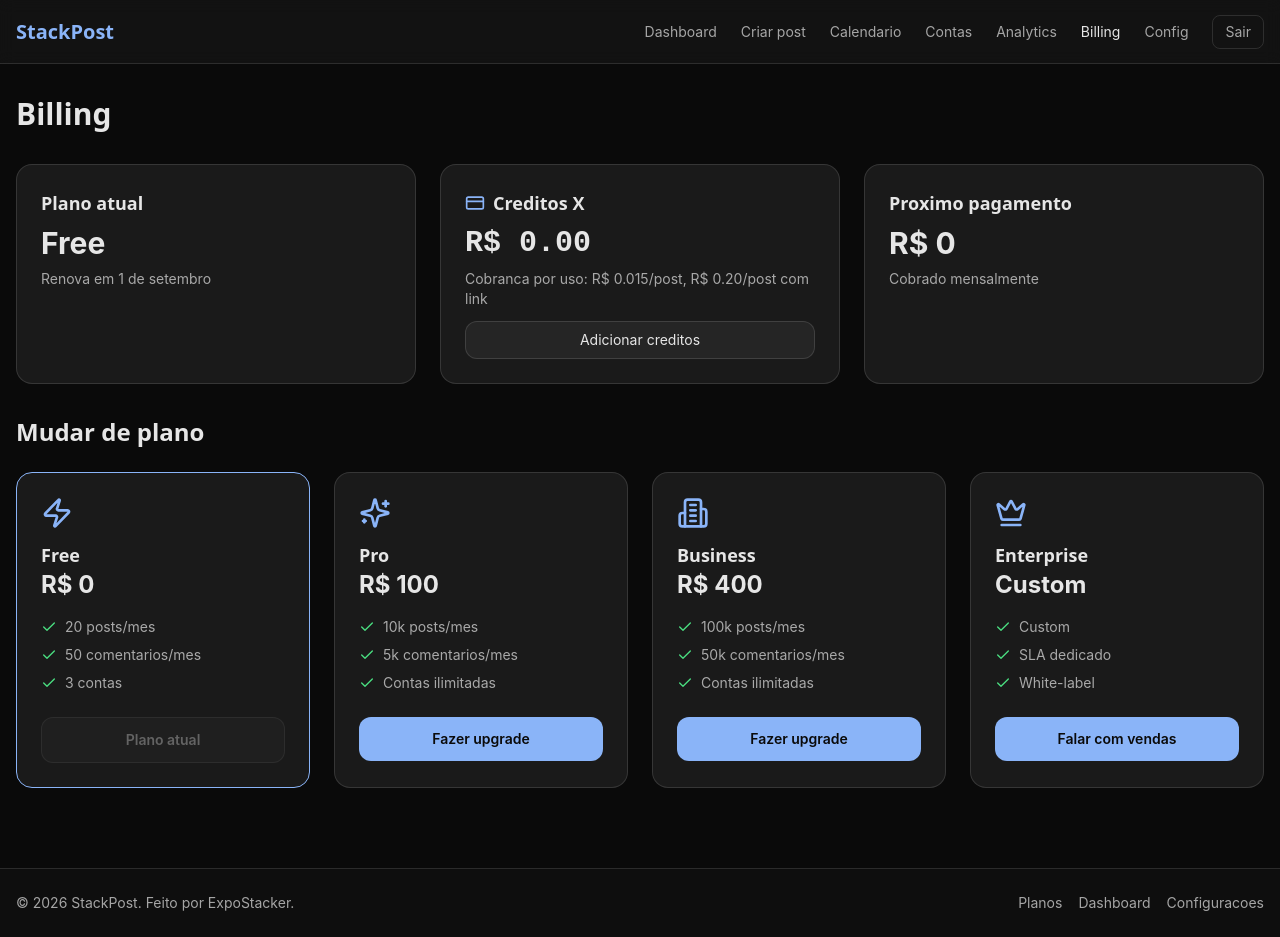
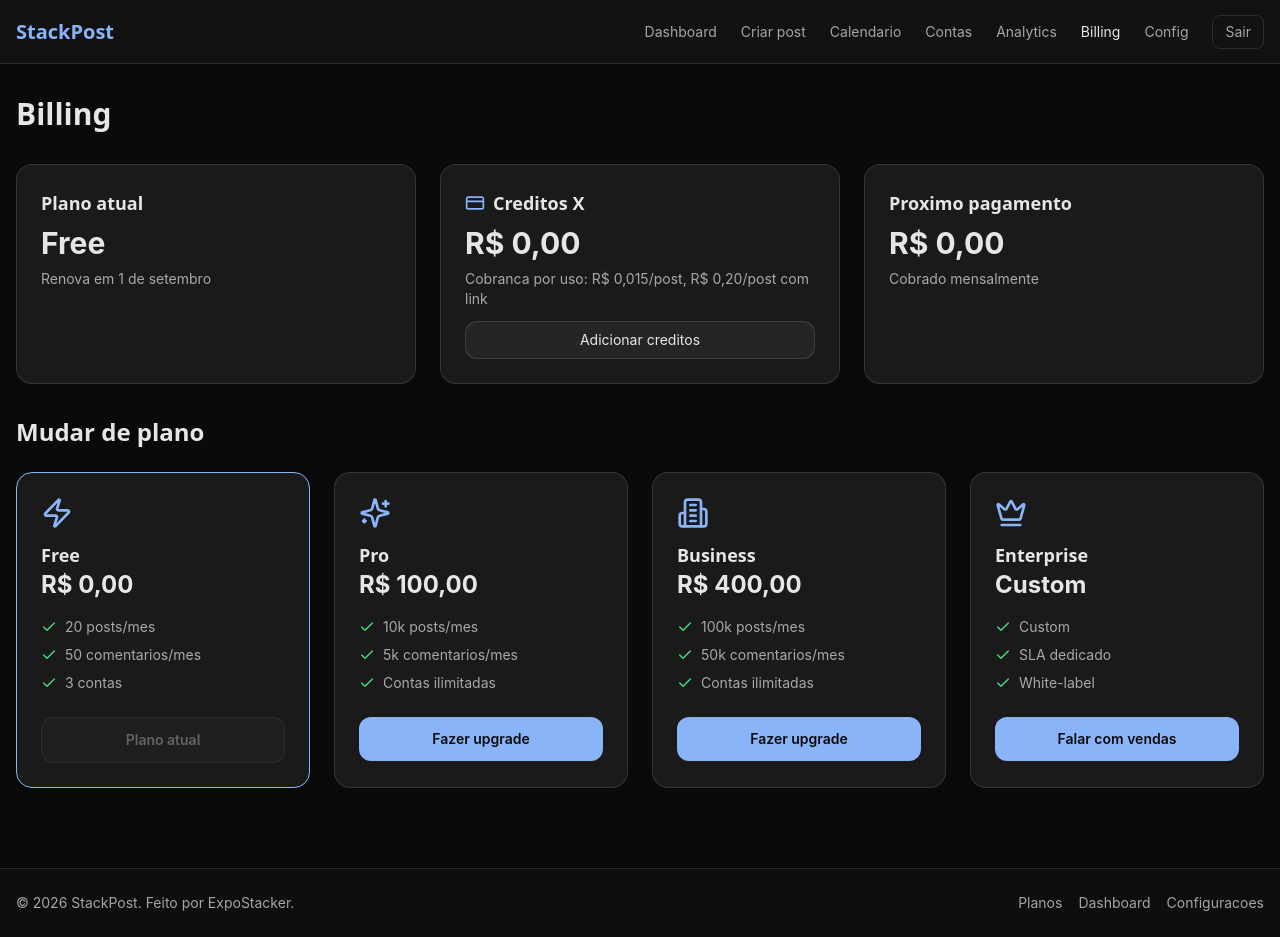
Before and after one commit to lfelipef1dev-jpg/stackpost, a Next.js app in the folder apps/web/: page /billing in a window 1280 px wide. Built offline with nearby package versions, Linux system fonts and the light colour scheme.

Commit message:
Billing: format BRL with comma, remove monospace, fix credits spacing

```diff
--- a/apps/web/src/app/billing/page.tsx
+++ b/apps/web/src/app/billing/page.tsx
@@ -5,6 +5,10 @@ import Footer from '@/components/Footer';
 import { useEffect, useState } from 'react';
 import { useRouter } from 'next/navigation';
 import { CreditCard, Loader2, Check, Zap, Sparkles, Building2, Crown } from 'lucide-react';
+
+function brl(n: number) {
+  return n.toLocaleString('pt-BR', { style: 'currency', currency: 'BRL' });
+}
 
 export default function BillingPage() {
   const router = useRouter();
@@ -22,6 +26,13 @@ export default function BillingPage() {
         setCurrentPlan(data.plan || 'free');
       });
   }, []);
+
+  const planPrices: Record<string, number | null> = {
+    free: 0,
+    pro: 100,
+    business: 400,
+    enterprise: null,
+  };
 
   const plans = [
     { id: 'free', name: 'Free', price: 0, icon: Zap, features: ['20 posts/mes', '50 comentarios/mes', '3 contas'] },
@@ -68,6 +79,8 @@ export default function BillingPage() {
     setLoading(false);
   }
 
+  const nextPayment = planPrices[currentPlan];
+
   return (
     <div className="min-h-screen bg-brand-bg">
       <Header activeHref="/billing" />
@@ -84,8 +97,8 @@ export default function BillingPage() {
 
           <div className="p-6 rounded-2xl bg-brand-surface border border-brand-border">
             <h2 className="text-lg font-semibold mb-2 flex items-center gap-2"><CreditCard className="w-5 h-5 text-brand-accent" /> Creditos X</h2>
-            <div className="text-3xl font-bold font-mono">R$ {credits.toFixed(2)}</div>
-            <p className="text-sm text-brand-text-secondary mt-2">Cobranca por uso: R$ 0.015/post, R$ 0.20/post com link</p>
+            <div className="text-3xl font-bold">{brl(credits)}</div>
+            <p className="text-sm text-brand-text-secondary mt-2">Cobranca por uso: R$ 0,015/post, R$ 0,20/post com link</p>
             <button onClick={handleAddCredits} disabled={loading} className="mt-3 w-full px-4 py-2 rounded-xl bg-brand-elevated border border-brand-border text-sm hover:bg-brand-border transition">
               {loading ? 'Carregando...' : 'Adicionar creditos'}
             </button>
@@ -93,7 +106,7 @@ export default function BillingPage() {
 
           <div className="p-6 rounded-2xl bg-brand-surface border border-brand-border">
             <h2 className="text-lg font-semibold mb-2">Proximo pagamento</h2>
-            <div className="text-3xl font-bold">{currentPlan === 'free' ? 'R$ 0' : currentPlan === 'pro' ? 'R$ 100' : currentPlan === 'business' ? 'R$ 400' : 'Custom'}</div>
+            <div className="text-3xl font-bold">{nextPayment === null ? 'Custom' : brl(nextPayment)}</div>
             <p className="text-sm text-brand-text-secondary mt-2">Cobrado mensalmente</p>
           </div>
         </div>
@@ -104,7 +117,7 @@ export default function BillingPage() {
             <div key={p.id} className={`p-6 rounded-2xl border ${currentPlan === p.id ? 'bg-brand-surface border-brand-accent' : 'bg-brand-surface border-brand-border'}`}>
               <p.icon className="w-8 h-8 text-brand-accent mb-3" />
               <h3 className="text-lg font-bold">{p.name}</h3>
-              <div className="text-2xl font-bold mb-4">{p.price === null ? 'Custom' : p.price === 0 ? 'R$ 0' : `R$ ${p.price}`}</div>
+              <div className="text-2xl font-bold mb-4">{p.price === null ? 'Custom' : brl(p.price)}</div>
               <ul className="space-y-2 mb-6">
                 {p.features.map((f) => (
                   <li key={f} className="flex items-center gap-2 text-sm text-brand-text-secondary">
```
